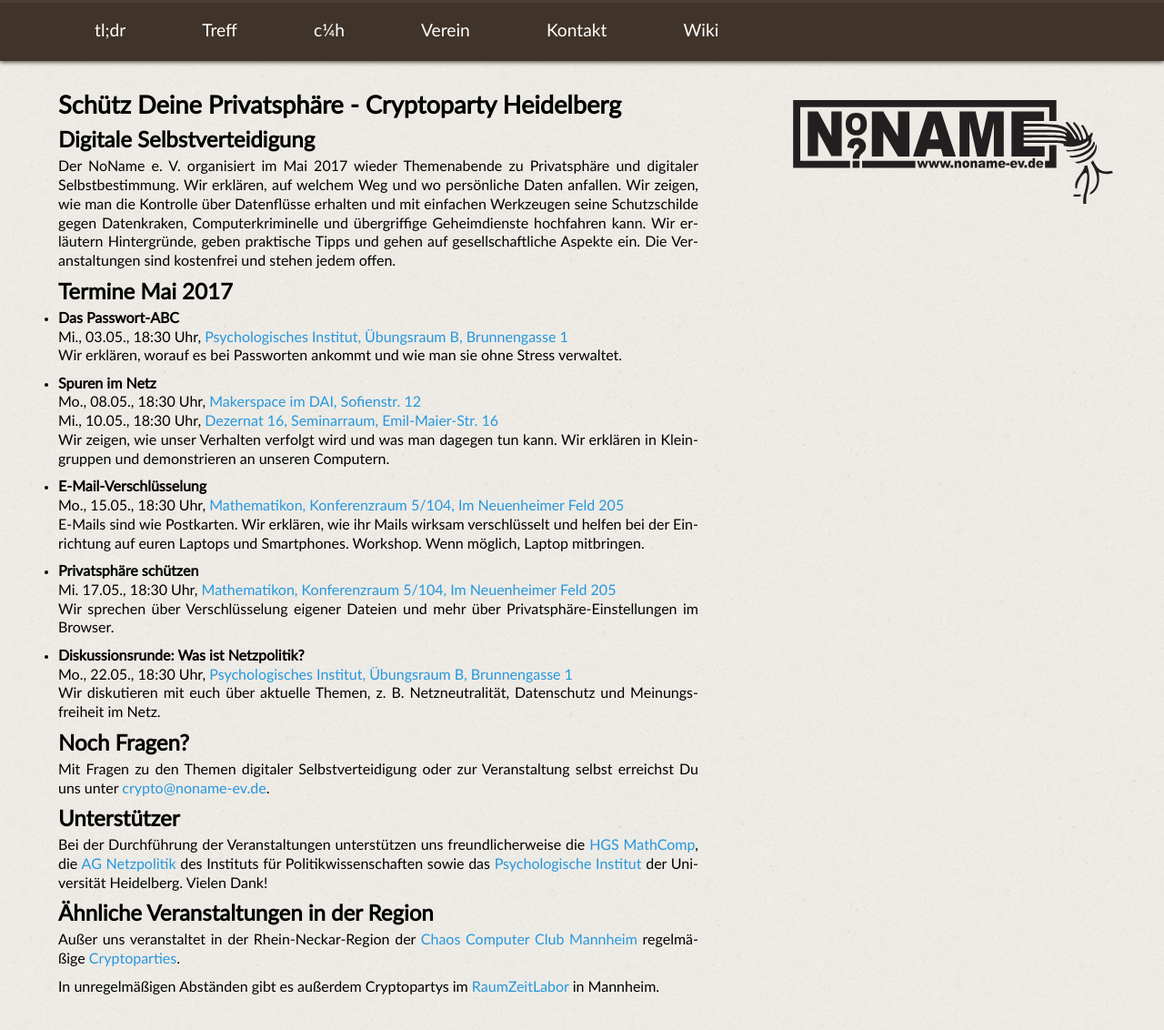
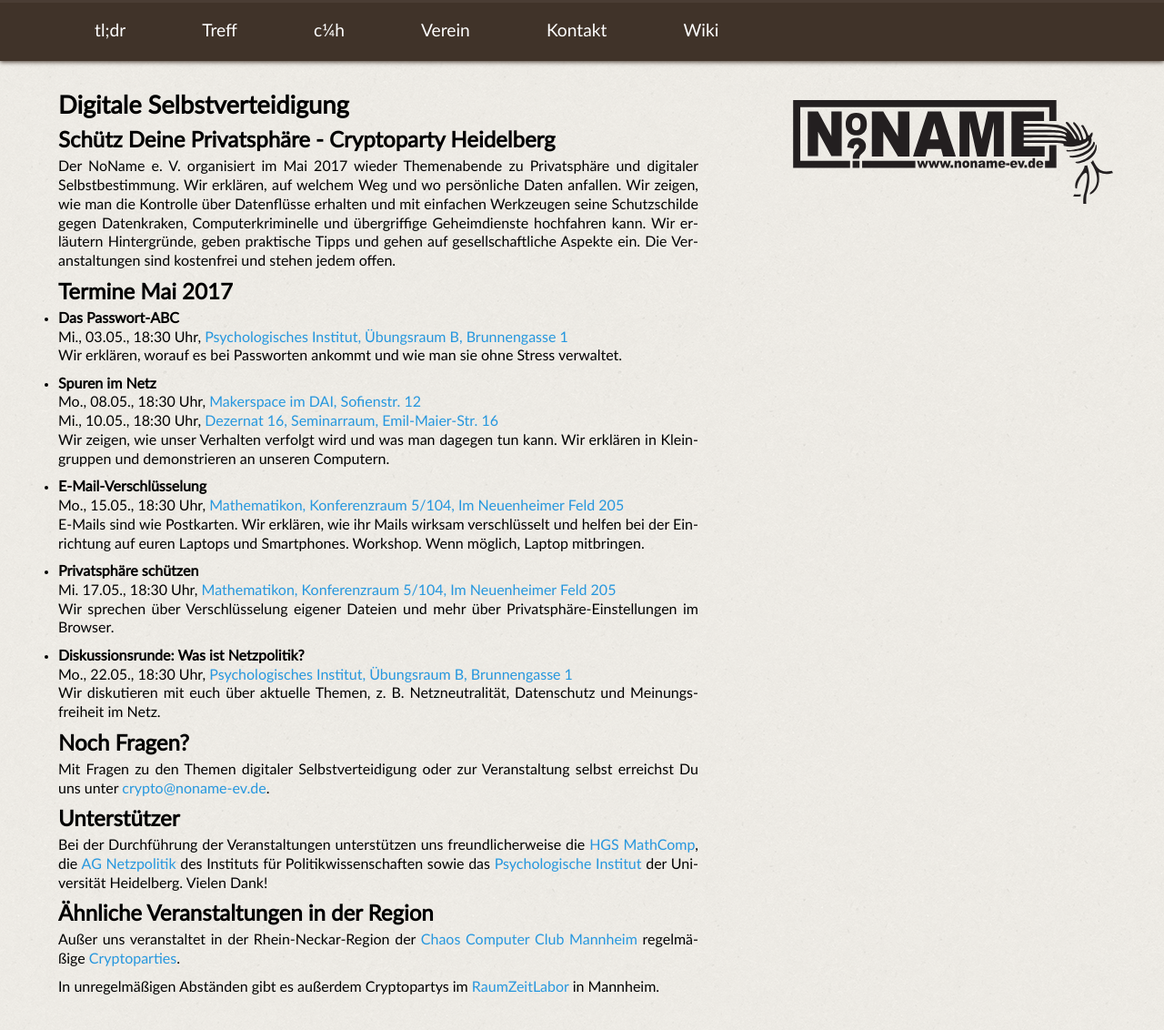
Before and after one commit to nnev/website, a Jekyll site: the page built from www/cryptoparty.md, in a window 1280 px wide and 1137 px high. Shown: the top 1132 px of the window at 91% size. Built offline with Jekyll 4.4.1, drawn with Linux system fonts in a browser that asks for light colours; Markdown is read by kramdown in place of the engine named in the settings.

Commit message:
switch headings

```diff
--- a/www/cryptoparty.md
+++ b/www/cryptoparty.md
@@ -3,8 +3,8 @@
 title: Cryptopartys des NoName e.V.
 ---
 
-# Schütz Deine Privatsphäre - Cryptoparty Heidelberg
-## Digitale Selbstverteidigung
+# Digitale Selbstverteidigung
+## Schütz Deine Privatsphäre - Cryptoparty Heidelberg
 
 Der NoName e. V. organisiert im Mai 2017 wieder Themen­abende zu Privatsphäre und digitaler Selbstbestimmung. Wir erklären, auf welchem Weg und wo persönliche Daten anfallen. Wir zeigen, wie man die Kontrolle über Datenflüsse erhalten und mit einfachen Werkzeugen seine Schutzschilde gegen Datenkraken, Computerkriminelle und übergriffige Geheimdienste hochfah­ren kann. Wir erläutern Hintergründe, geben praktische Tipps und gehen auf gesellschaftliche Aspekte ein.
 Die Veranstaltungen sind kostenfrei und stehen jedem offen.
```
